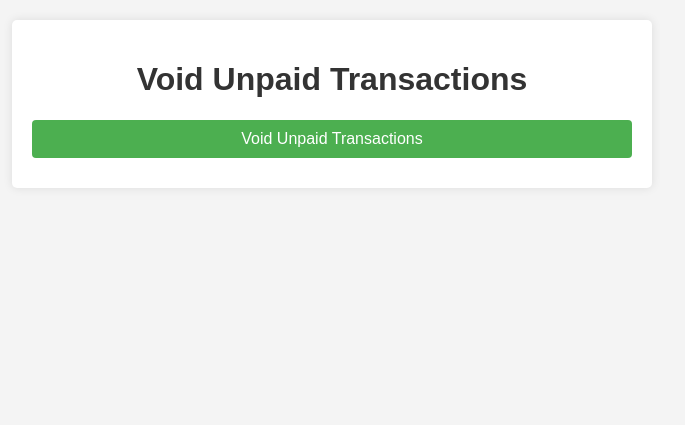
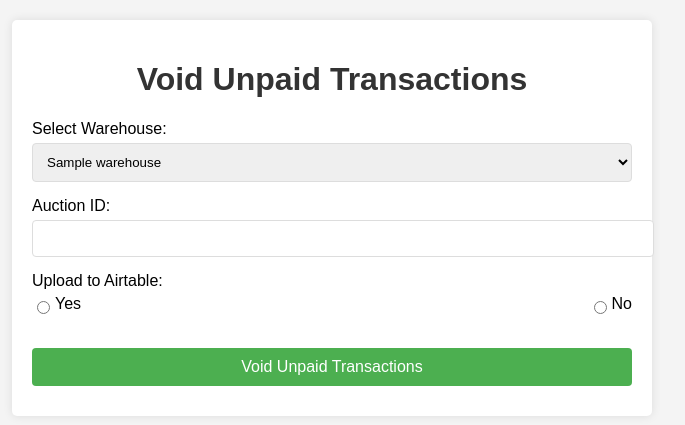
Before and after one commit to PapaMencina/auction-management-portfolio, a Django app: template auction/templates/auction/void_unpaid.html in a window 1280 px wide. Shown: the top 425 px of the page, without its empty margins (308-993 px from the left). Run offline with Django 5.2, Linux system fonts and the light colour scheme; the template is opened without the code that fills it: most values are stand-ins (such as "Sample title", 1, 10 or a date in 2020).

Commit message:
General Troubleshooting

```diff
--- a/auction/templates/auction/void_unpaid.html
+++ b/auction/templates/auction/void_unpaid.html
@@ -30,7 +30,7 @@
             display: block;
             margin-bottom: 5px;
         }
-        select, input[type="text"], input[type="radio"], button {
+        select, input[type="text"], button {
             width: 100%;
             padding: 10px;
             border: 1px solid #ddd;
@@ -51,6 +51,19 @@
             text-align: center;
             color: #333;
         }
+        .radio-group {
+            display: flex;
+            justify-content: space-between;
+            width: 100%;
+        }
+        .radio-option {
+            display: flex;
+            align-items: center;
+        }
+        .radio-option input[type="radio"] {
+            width: auto;
+            margin-right: 5px;
+        }
     </style>
 </head>
 <body>
@@ -58,7 +71,37 @@
         <h1>Void Unpaid Transactions</h1>
         <form id="voidUnpaidForm" method="post">
             {% csrf_token %}
-            <!-- ... (keep existing form fields) ... -->
+            <div>
+                <label for="warehouse">Select Warehouse:</label>
+                <select id="warehouse" name="warehouse">
+                    {% for warehouse in warehouses %}
+                        <option value="{{ warehouse }}">{{ warehouse }}</option>
+                    {% endfor %}
+                </select>
+            </div>
+            <div>
+                <label for="auction_id">Auction ID:</label>
+                <input type="text" id="auction_id" name="auction_id" required>
+            </div>
+            <div>
+                <label>Upload to Airtable:</label>
+                <div class="radio-group">
+                    <div class="radio-option">
+                        <input type="radio" id="upload_yes" name="upload_choice" value="1" required>
+                        <label for="upload_yes">Yes</label>
+                    </div>
+                    <div class="radio-option">
+                        <input type="radio" id="upload_no" name="upload_choice" value="0" required>
+                        <label for="upload_no">No</label>
+                    </div>
+                </div>
+            </div>
+            {% if can_use_show_browser %}
+            <div>
+                <label for="show_browser">Show Browser:</label>
+                <input type="checkbox" id="show_browser" name="show_browser">
+            </div>
+            {% endif %}
             <button type="submit">Void Unpaid Transactions</button>
         </form>
         <div class="status-message" id="statusMessage"></div>
```
